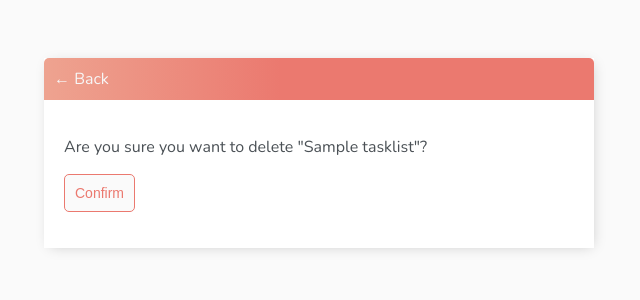
After one commit to edcordova/ToDoList, a Django app: page /tasklist-delete/1 in a window 1280 px wide. The commit adds this page. Shown: the top 300 px of the page, without its empty margins (321-961 px from the left). Run offline with Django 4.2, Linux system fonts and the light colour scheme; a user stored in the database is signed in; tables that the repository leaves empty hold one stand-in row (values such as "Sample post").

Commit message:
Final commit (for now) permissions add and working

```diff
--- a/base/models.py
+++ b/base/models.py
@@ -6,7 +6,7 @@ from django.contrib.auth.models import User
 # Create your models here.
 class TaskList(models.Model):
     host = models.ForeignKey(User, on_delete=models.SET_NULL, null=True)
-    name = models.CharField(max_length=250)
+    name = models.CharField(max_length=250, unique=True)
     participants=models.ManyToManyField(User, related_name='participants')
 
     def __str__(self):
--- a/base/templates/home-room.html
+++ b/base/templates/home-room.html
@@ -78,12 +78,13 @@
             <input type="text" name="search-area" value="{{search_input}}" >
             <input class="button" type="submit" value="Search" >
         </form>
-        <a id="add-link" href="{% url 'task-create' %}">&#x2b;</a>
+        <a id="add-link" href="{% url 'task-create' room.id %}">&#x2b;</a>
     </div>
 
 
     <div class="task-items-wrapper">
-        {% for task in room.task_set.all %}
+
+        {% for task in rooms %}
             <div class="task-wrapper">
                 {% if task.completed %}
                     <div class="task-title">
@@ -104,6 +105,7 @@
         {% empty %}
         <h3>No items in list</h3>
         {% endfor %}
+
 
     </div>
 
--- /dev/null
+++ b/base/templates/tasklist-delete.html
@@ -0,0 +1,23 @@
+{%extends 'main.html'%}
+{% block content%}
+
+<div class="container">
+    <div class="header-bar">
+        <a href="{% url 'list-summary' %}">&#8592; Back</a>
+    </div>
+
+
+    <div class="card-body">
+        <form method="post">
+            {% csrf_token %}
+            <p>Are you sure you want to delete "{{ tasklist }}"?</p>
+            {{ form.as_p }}
+            <input class="button" type="submit" value="Confirm">
+        </form>
+
+    </div>
+
+</div>
+
+
+{% endblock content%}
--- a/base/urls.py
+++ b/base/urls.py
@@ -7,7 +7,8 @@ urlpatterns=[
     path('home-room/<int:pk>', views.HomeRoom.as_view(), name='home-room'),
 
     # path('task/<int:pk>', views.TaskDetail.as_view(), name='task-details'),
-    path('task-create/', views.TaskCreate.as_view(), name='task-create'),
+
+    path('home-room/<int:pk>/task-create/', views.TaskCreate.as_view(), name='task-create'),
     path('task-edit/<int:pk>', views.TaskEdit.as_view(), name='task-edit'),
     path('task-delete/<int:pk>', views.TaskDelete.as_view(), name='task-delete'),
 
@@ -16,5 +17,6 @@ urlpatterns=[
     path('register/', views.Register.as_view(), name='register'),
 
     path('tasklist-create/', views.TaskListCreate.as_view(), name='tasklist-create'),
+    path('tasklist-delete/<int:pk>', views.TaskListDelete.as_view(), name='tasklist-delete'),
 
 ]
--- a/base/views.py
+++ b/base/views.py
@@ -5,7 +5,7 @@ from django.views.generic import ListView, CreateView, UpdateView, DeleteView, F
 from django.views.generic import DetailView
 from .models import Task, TaskList
 from django.contrib.auth.views import LoginView
-from django.urls import reverse_lazy
+from django.urls import reverse, reverse_lazy
 from django.contrib.auth import login
 from django.contrib.auth.models import Group, Permission
 from django.contrib.contenttypes.models import ContentType
@@ -47,24 +47,6 @@ class Register(FormView):
 
 
 
-# class HomeRoom(LoginRequiredMixin,ListView):
-#     model = Task
-#     context_object_name = 'tasks'
-#     template_name = 'home-room.html'
-
-#     def get_context_data(self, **kwargs):
-#         context = super().get_context_data(**kwargs)
-#         print(context)
-#         context['tasks'] = context['tasks'].filter(taskinfo__id=self.request.resolver_match.kwargs.get('pk'))
-#         context['count'] = context['tasks'].filter(completed=False).count()
-
-#         search_input = self.request.GET.get('search-area') or ''
-#         if search_input:
-#             context['tasks'] = context['tasks'].filter(name__icontains=search_input)
-
-#         context['search_input']= search_input
-
-#         return context
 
 class HomeRoom(PermissionRequiredMixin,LoginRequiredMixin,DetailView):
     model = TaskList
@@ -77,10 +59,19 @@ class HomeRoom(PermissionRequiredMixin,LoginRequiredMixin,DetailView):
         form = ParticipantsForm()
         tasklist = self.get_object()
         participants= tasklist.participants.all()
-        count = tasklist.task_set.all().count()   #contar por completadas, falta un filter
+        count = tasklist.task_set.filter(completed=False).count()
         context['participants'] = participants
         context['count'] = count
         context['form'] = form
+        search_input = self.request.GET.get('search-area') or ''
+        rooms=tasklist.task_set.all()
+        if search_input != '':
+            rooms = rooms.filter(
+                name__icontains=search_input)
+
+        context['rooms']=rooms
+
+
         return context
 
 
@@ -108,62 +99,51 @@ class HomeRoom(PermissionRequiredMixin,LoginRequiredMixin,DetailView):
         return HttpResponseRedirect(self.request.path_info)
 
 
-# class TaskDetail(PermissionRequiredMixin,DetailView):
-#     model = Task
-#     template_name = 'details.html'
-#     context_object_name = 'task'
-
-
 
 class TaskCreate(LoginRequiredMixin,CreateView):
 
     model = Task
-    fields = ['name', 'description', 'completed', 'taskinfo']
+    fields = ['name', 'description', 'completed']
     success_url= reverse_lazy('list-summary')
     template_name = 'task_form.html'
     context_object_name = 'task'
 
-
-    def get_context_data(self, **kwargs):
-
-        if 'form' not in kwargs:
-            kwargs['form'] = self.get_form()
-        return super().get_context_data(**kwargs)
-
-    def form_valid(self,form):
+    def form_valid(self,form,**kwargs):
         form.instance.user = self.request.user
-        return super(TaskCreate, self).form_valid(form)
-
+        tasklist_id=kwargs.get('pk')
+        form.instance.taskinfo = TaskList.objects.get(id=tasklist_id)
+        self.object = form.save()
+        return HttpResponseRedirect(self.get_success_url(**kwargs))
 
 
     def post(self, request, *args, **kwargs):
+        form = self.get_form()
 
-        form = self.get_form()
         if form.is_valid():
 
             permission=request.user.get_all_permissions()
-            tasklist_name=form.cleaned_data.get('taskinfo')
+            tasklist_id=kwargs.get('pk')
+            tasklist_name=TaskList.objects.get(id=tasklist_id).name
+
             app_label = self.model._meta.app_label
             permission_required = f'{app_label}.add_task_{tasklist_name}'
 
 
             if permission_required in permission:
-
-
-                return self.form_valid(form)
+                return self.form_valid(form,**kwargs)
 
             else:
                 messages.success(request, 'You dont have permission to post on this Task List')
-
                 return HttpResponseRedirect(self.request.path_info)
 
-
+    def get_success_url(self, **kwargs):
+        tasklist_id=kwargs.get('pk')
+        return reverse_lazy('home-room', kwargs={'pk':tasklist_id})
 
 
 class TaskEdit(PermissionRequiredMixin,UpdateView):
     model = Task
     fields = ['name', 'description', 'completed']
-    success_url= reverse_lazy('list-summary')
     template_name = 'task_form.html'
     context_object_name = 'task'
 
@@ -180,11 +160,24 @@ class TaskEdit(PermissionRequiredMixin,UpdateView):
 
         return perms
 
+    def get_success_url(self, **kwargs):
+        task=self.get_object()
+        tasklist=task.taskinfo.id
+
+        return reverse_lazy('home-room', kwargs = {'pk': tasklist})
+
 class TaskDelete(PermissionRequiredMixin,LoginRequiredMixin,DeleteView):
     model = Task
-    success_url= reverse_lazy('list-summary')
+
     template_name = 'delete-task.html'
     context_object_name = 'task'
+
+    def get_success_url(self, **kwargs):
+        task=self.get_object()
+        tasklist=task.taskinfo.id
+
+        return reverse_lazy('home-room', kwargs = {'pk': tasklist})
+
 
     def get_permission_required(self):
 
@@ -240,17 +233,6 @@ class TaskListCreate(LoginRequiredMixin,CreateView):
     success_url= reverse_lazy('list-summary')
     template_name = 'tasklist_form.html'
 
-    # def post(self, request, *args, **kwargs):
-
-    #     form = self.get_form()
-    #     if form.is_valid and request.user.is_superuser:
-
-    #         return self.form_valid(form)
-    #     else:
-    #         messages.success(request, 'You dont have permission create a Task List')
-
-    #         return HttpResponseRedirect(self.request.path_info)
-
     def get(self, request, *args, **kwargs):
         self.object = None
         if request.user.is_superuser:
@@ -270,6 +252,34 @@ class TaskListCreate(LoginRequiredMixin,CreateView):
             permission = Permission.objects.create(codename=f'{perm}_{form.instance.name}',
                                    name=f'Can {perm} {form.instance.name}',
                                    content_type=ct)
-            # tasklist_perm = Permission.objects.get(codename='add_task')
+
             new_group.permissions.add(permission)
         return super(TaskListCreate, self).form_valid(form)
+
+class TaskListDelete(PermissionRequiredMixin,LoginRequiredMixin,DeleteView):
+    model =  TaskList
+    template_name = 'tasklist-delete.html'
+    context_object_name = 'tasklist'
+    success_url= reverse_lazy('list-summary')
+
+    def get_permission_required(self):
+
+        perms=[]
+        tasklist = self.get_object()
+
+        permission = Permission.objects.filter(codename=f'delete_task_{tasklist.name}')
+
+        for perm in permission:
+            applabel=perm.content_type.app_label
+            perms.append(f'{applabel}.{perm.codename}')
+
+        return perms
+
+    def form_valid(self, form):
+        success_url = self.get_success_url()
+        group = Group.objects.get(name=f'{self.object.name}_group')
+        group.permissions.all().delete()
+        group.delete()
+
+        self.object.delete()
+        return HttpResponseRedirect(success_url)
```
Also changed, not shown: base/templates/list-summary.html (+13 -0 lines), ToDo.gif (added), base/migrations/0005_alter_tasklist_name.py (added).
